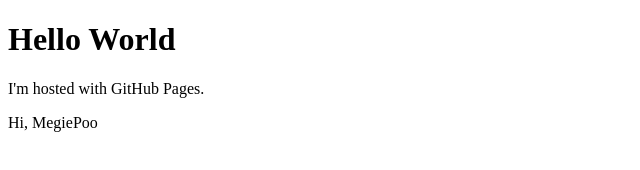
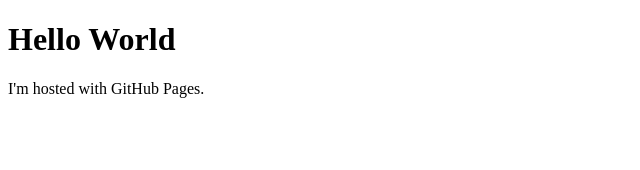
Before and after one commit to nhfinke/nhfinke.github.io, a plain HTML site: page index.html in a window 1280 px wide. Shown: the whole page, without its empty margins (0-640 px from the left). Drawn offline with Linux system fonts and the light colour scheme.

Commit message:
Update index.html

```diff
--- a/index.html
+++ b/index.html
@@ -8,7 +8,6 @@
 <body>
   <h1>Hello World</h1>
   <p>I'm hosted with GitHub Pages.</p>
-  <p>Hi, MegiePoo</p>
 </body>
 
 </html>
```
